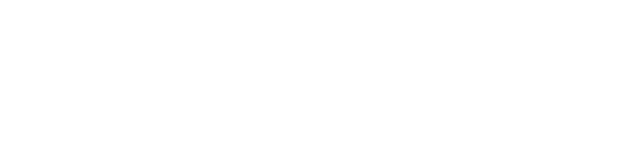
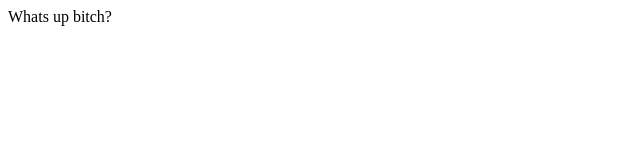
Before and after one commit to TheRealRajan/gitstartup, a plain HTML site: page index.html in a window 1280 px wide. Shown: the whole page, without its empty margins (0-640 px from the left). Drawn offline with Linux system fonts and the light colour scheme.

Commit message:
Update index.html

```diff
--- a/index.html
+++ b/index.html
@@ -4,6 +4,6 @@
 	<title>Github Repository motherfucker</title>
 </head>
 <body>
-
+Whats up bitch?
 </body>
 </html>
```
